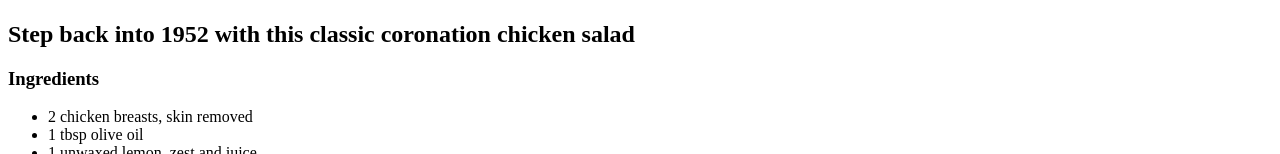
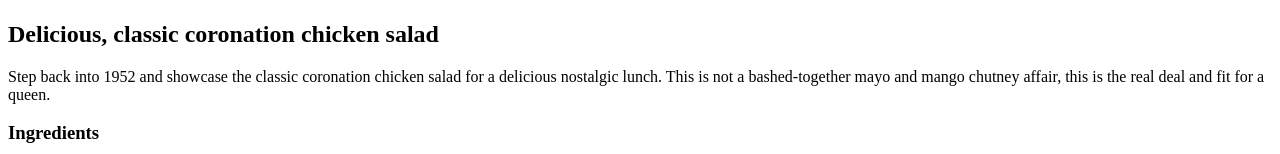
Before and after one commit to Sen-Nyin/odin-recipes, a plain HTML site: page recipes/coronationchicken.html in a window 1280 px wide. Shown: the part 383-537 px from the top of the page. Drawn offline with Linux system fonts and the light colour scheme.

Commit message:
Added recipe description

```diff
--- a/recipes/coronationchicken.html
+++ b/recipes/coronationchicken.html
@@ -13,7 +13,9 @@
         <h1>Perfect Coronation Chicken</h1>
         <img src="https://ichef.bbci.co.uk/food/ic/food_16x9_1600/recipes/coronation_chicken_30402_16x9.jpg"
             alt="Coronation Chicken Image">
-        <h2>Step back into 1952 with this classic coronation chicken salad</h2>
+        <h2>Delicious, classic coronation chicken salad</h2>
+        <p>Step back into 1952 and showcase the classic coronation chicken salad for a delicious nostalgic lunch. This
+            is not a bashed-together mayo and mango chutney affair, this is the real deal and fit for a queen.</p>
     </header>
     <main>
         <h3>Ingredients</h3>
```
